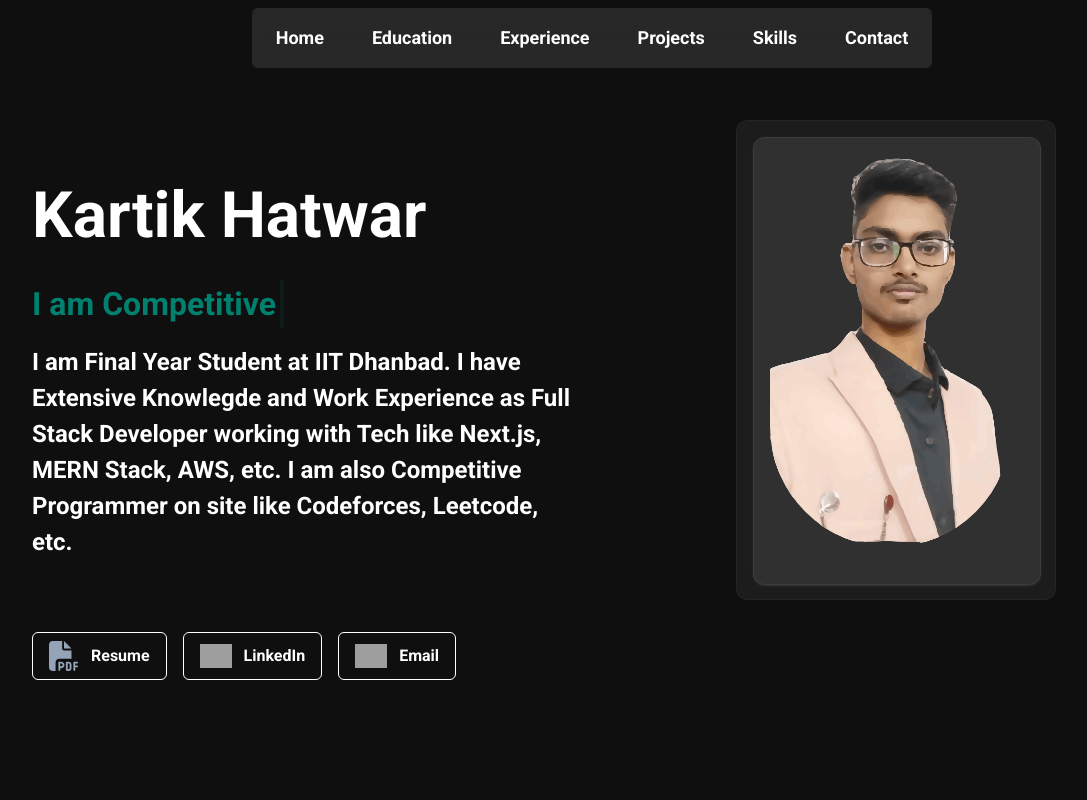
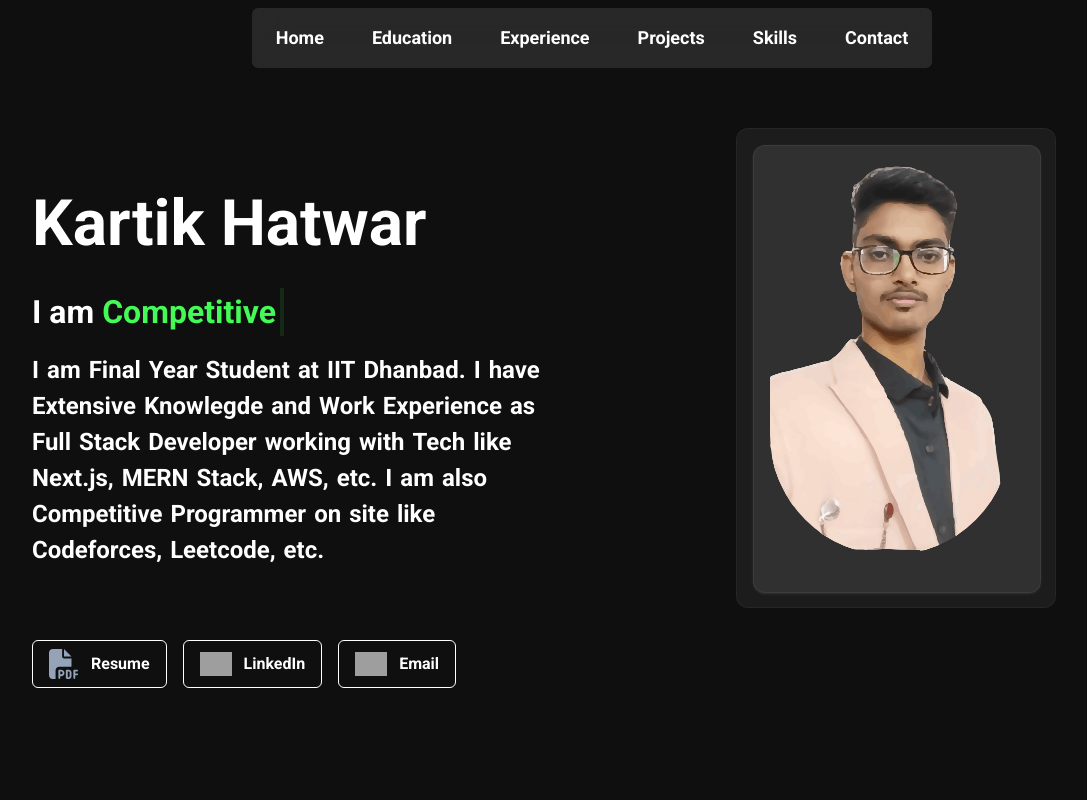
Before and after one commit to Kartik20122002/kartikportfolio, a Next.js app: page / in a window 1280 px wide. Shown: the top 800 px of the page, without its empty margins (48-1135 px from the left). Built offline with nearby package versions, Linux system fonts and the light colour scheme; grey boxes are pictures that could not be loaded; a web font is replaced by a local one.

Commit message:
animation page1 complete

```diff
--- a/src/Components/MainPage/MainPage.jsx
+++ b/src/Components/MainPage/MainPage.jsx
@@ -7,7 +7,7 @@ import SkillsPage from "../Pages/Skills/SkillsPage";
 
 export default function MainPage(){
     return (
-    <div className="w-full mt-[10vh]">
+    <div className="w-full">
         <HomePage/>
         <EducationPage/>
         <ExperiencePage/>
--- a/src/Components/Pages/Home/HomePage.jsx
+++ b/src/Components/Pages/Home/HomePage.jsx
@@ -1,17 +1,34 @@
+import { useRef } from "react";
 import ImageSection from "./ImageSection";
 import InfoSection from "./InfoSection";
+import { useScroll, useTransform } from "framer-motion";
 
 export default function HomePage(){
+    const ContainerRef = useRef(null);
 
+    const {scrollYProgress } = useScroll({
+        target : ContainerRef,
+        offset : ['start start' , 'end start']
+    })
+
+    scrollYProgress.on('change',latest => console.log(latest))
+
+    const translateX1 = useTransform(scrollYProgress,[0,1],['0%','-150%']);
+    const translateX12 = useTransform(scrollYProgress,[0,1],['0%','150%']);
+    const opacity1 = useTransform(scrollYProgress,[0,1],[1,0]);
+    const translateX2 = useTransform(scrollYProgress,[0,1],['0%','150%']);
+
+    //
     return (
-    <div id="home" className="flex px-4 md:px-[4rem] flex-col-reverse w-full py-2 md:flex-row">
+    <div id="home" ref={ContainerRef} className="px-4 md:pt-[6rem] flex flex-col-reverse md:flex-row md:px-[4rem] w-full pb-2">
 
-        <div className="basis-1/2">
-            <InfoSection/>
+
+        <div className="basis-full md:basis-1/2">
+            <InfoSection translateX={{translateX1,translateX12,opacity1}}/>
         </div>
 
         <div className="basis-full md:basis-1/2">
-            <ImageSection/>
+            <ImageSection translateX2={translateX2}/>
         </div>
 
     </div>)
--- a/src/Components/Pages/Home/ImageSection.jsx
+++ b/src/Components/Pages/Home/ImageSection.jsx
@@ -1,7 +1,7 @@
 import { useAnimate , motion, useMotionValue, useSpring, useTransform } from 'framer-motion';
 import React ,{ useEffect } from 'react';
 
-export default function ImageSection(){
+export default function ImageSection({translateX2}){
 
     const dx = 10;
     const dy = 10;
@@ -46,7 +46,7 @@ export default function ImageSection(){
     }
 
     return (
-    <div ref={scope} className="flex items-start justify-center sm:mt-[4rem] overflow-hidden py-4 md:mx-0 md:mt-0 w-full h-full rounded-lg ">
+    <div ref={scope} className="flex items-start justify-center sm:mt-[4rem] py-4 md:mx-0 md:mt-0 w-full h-full rounded-lg ">
 
         <motion.div
         onMouseLeave={handleMouseLeave}
@@ -54,6 +54,7 @@ export default function ImageSection(){
          style={{
             rotateX,
             rotateY,
+            translateX : translateX2,
             transformStyle : "preserve-3d",
         }} id='outer' initial='hideTab' variants={variations} className="bg-grey-light inset-4 w-[10rem] h-[15rem] sm:w-[20rem] sm:h-[30rem] relative border-grey-light border origin-top z-0 flex justify-center items-center md:items-start rounded-xl p-[1rem]">
 
--- a/src/Components/Pages/Home/InfoSection.jsx
+++ b/src/Components/Pages/Home/InfoSection.jsx
@@ -1,5 +1,5 @@
-import { motion , stagger, useAnimate, useMotionValue, useSpring } from 'framer-motion'
-import { useEffect, useState } from 'react';
+import { motion , stagger, useAnimate, useMotionValue, useScroll, useSpring, useTransform } from 'framer-motion'
+import { useEffect, useRef, useState } from 'react';
 import { FaFilePdf } from 'react-icons/fa6'
 import Icon from '@/Components/Icon';
 import { TypeAnimation } from 'react-type-animation';
@@ -28,9 +28,8 @@ const links = [
 ]
 
 
-
-export default function InfoSection(){
-
+export default function InfoSection({translateX}){
+    const {translateX1,translateX12,opacity1} = translateX;
     const [scope , animate] = useAnimate();
 
     const TabAnimations = {
@@ -43,13 +42,11 @@ export default function InfoSection(){
         ['#name',TabAnimations.showName,{duration : 0.1 , delay : 0.2 }],
         ['#desig',TabAnimations.showName,{duration : 0.1 , delay : 0.2 }],
         ['#desc',TabAnimations.showDesc,{duration : 0.1 , delay : 0.3}],
-        ['.links',TabAnimations.showBtn,{duration : 0.1 , delay : stagger(0.1,'startDelay') , type : 'spring' , damping : 20 , stiffness : 100 }],
+        ['.links',TabAnimations.showBtn,{duration : 0.2 , delay : stagger(0.1,'startDelay') , type : 'spring' , damping : 10 , stiffness : 100 }],
     ]);
 
     const handelHover = (index,show)=>{
         const id = `#btn${index}`;
-
-
 
         if(show){
             animate(id,{scaleY : 1},{duration : 0.1 , damping : 20 , stiffness : 100 })
@@ -65,17 +62,17 @@ export default function InfoSection(){
 
     return (
     <motion.div layout ref={scope}
-    className="flex flex-col gap-4 px-4 items-center md:items-start origin-left max-w-full sm:mt-[2rem] md:mt-[4rem] cursor-pointer overflow-hidden mb-[10rem] py-4">
+    className="flex flex-col gap-4 px-4 items-center md:items-start origin-left max-w-full sm:mt-[2rem] md:mt-[4rem] cursor-pointer  mb-[4rem] md:mb-[7rem] py-4">
 
-        <motion.div className="heading">
-            <motion.div layout initial='hideName' variants={TabAnimations} id='name' className="text-[3rem] text-center md:text-start md:text-[4rem] font-bold">
+        <motion.div style={{translateX : translateX1 , opacity : opacity1  }} className="heading">
+            <motion.div  layout initial='hideName' variants={TabAnimations} id='name' className="text-[3rem] text-center md:text-start md:text-[4rem] font-bold">
                 {name}
             </motion.div>
         </motion.div>
 
-        <motion.div id='desig' initial='hideName' variants={TabAnimations}
-        className="text-[1rem] md:!text-[2rem] flex gap-1 font-semibold text-green blur-0">
-            I am <motion.span className='ml-1'>
+        <motion.div style={{translateX : translateX1 , opacity : opacity1 }} id='desig' initial='hideName' variants={TabAnimations}
+        className="text-[1rem] md:!text-[2rem] flex gap-1 font-semibold text-lightgreen blur-0">
+            <span className='text-white'>I am</span> <motion.span className='ml-1'>
                 <TypeAnimation
                 sequence={designations}
                 wrapper='span'
@@ -85,22 +82,26 @@ export default function InfoSection(){
                 />
 
             </motion.span>
-            <motion.span layout transition={{duration : 1}} className='min-h-full min-w-[3.5px] animate-pulse bg-green'/>
+            <motion.span layout transition={{duration : 1}} className='min-h-full min-w-[3.5px] animate-pulse bg-lightgreen'/>
         </motion.div>
 
-        <motion.div layout initial='hideDesc' variants={TabAnimations} id='desc' className="px-2 md:px-0 text-[1rem] md:text-[1.5rem] font-semibold text-center md:text-start">
-            {description}
+        <motion.div style={{translateX : translateX1 , opacity : opacity1  }} layout initial='hideDesc' variants={TabAnimations} id='desc' className="flex flex-wrap px-2 md:px-0 text-[1rem] md:text-[1.5rem] font-semibold text-center md:text-start">
+            {description.split(" ").map((word,i)=>{
+                return <motion.span initial={{opacity : 0.2}} whileInView={{opacity : 1 }} viewport={{ once: true }} transition={{delay : 0.1*i + 0.4 , duration : 0.3}}  key={`word${i}`} className='mr-2' >
+                            {word}
+                        </motion.span>
+            })}
         </motion.div>
 
-        <div className="flex flex-wrap gap-4 justify-center mt-[3rem] md:justify-start buttons">
+        <motion.div style={{translateX : translateX1 , translateY : translateX12 , opacity : opacity1}} className="flex flex-wrap gap-4 justify-center mt-[3rem] md:justify-start buttons">
             {
                 links?.map((link,index)=>{
                     return link ?
-                    <motion.span onHoverStart={()=>handelHover(index,true)} onHoverEnd={()=>handelHover(index,false)} layout initial='hideBtn' target='_blank' variants={TabAnimations} key={index} className="py-2 links my-2 border flex relative flex-nowrap items-center overflow-hidden border-white hover:border-black text-white hover:text-black font-semibold rounded-md">
+                    <motion.span  onHoverStart={()=>handelHover(index,true)} onHoverEnd={()=>handelHover(index,false)} layout initial='hideBtn' target='_blank' variants={TabAnimations} key={index} className="py-2 links my-2 border flex relative flex-nowrap items-center overflow-hidden border-white hover:border-black text-white hover:text-black font-semibold rounded-md">
 
-                    <motion.div id={`btn${index}`} style={{scaleY : 0 , transformOrigin : 'bottom'}} className="absolute -z-10 w-full flex h-full bg-white"/>
+                    <motion.div id={`btn${index}`} style={{scaleY : 0 }} className={`absolute origin-bottom -z-10 w-full flex h-full bg-white`}/>
 
-                    <motion.a  href={link?.link} className='w-full h-full  gap-3 mx-4 flex flex-nowrap items-center'>
+                    <motion.a  href={link?.link} target='_blank' className='w-full h-full  gap-3 mx-4 flex flex-nowrap items-center'>
                        <span className='text-3xl'>{link.icon}</span> {link?.name}
                     </motion.a>
                     </motion.span>
@@ -108,6 +109,6 @@ export default function InfoSection(){
                     : null
                 })
             }
-        </div>
+        </motion.div>
     </motion.div>)
 }
--- a/src/app/page.js
+++ b/src/app/page.js
@@ -12,7 +12,7 @@ export default function Home() {
   // }, []);
 
   return (
-   <div className={`flex flex-col bg-dark text-white pb-6 relative items-center`}>
+   <div className={`flex flex-col bg-dark text-white pb-6 items-center`}>
     <NavBar />
     <MainPage />
    </div>
--- a/tailwind.config.js
+++ b/tailwind.config.js
@@ -20,6 +20,7 @@ module.exports = {
         'grey' : '#53525261',
         'grey-light' : '#53525233',
         'semidark' : '#232D3F',
+        'lightgreen' : '#43fa56',
         'green' : '#008170',
         'darkgreen' : '#005B41'
       },
```
Also changed, not shown: src/app/build.css.
